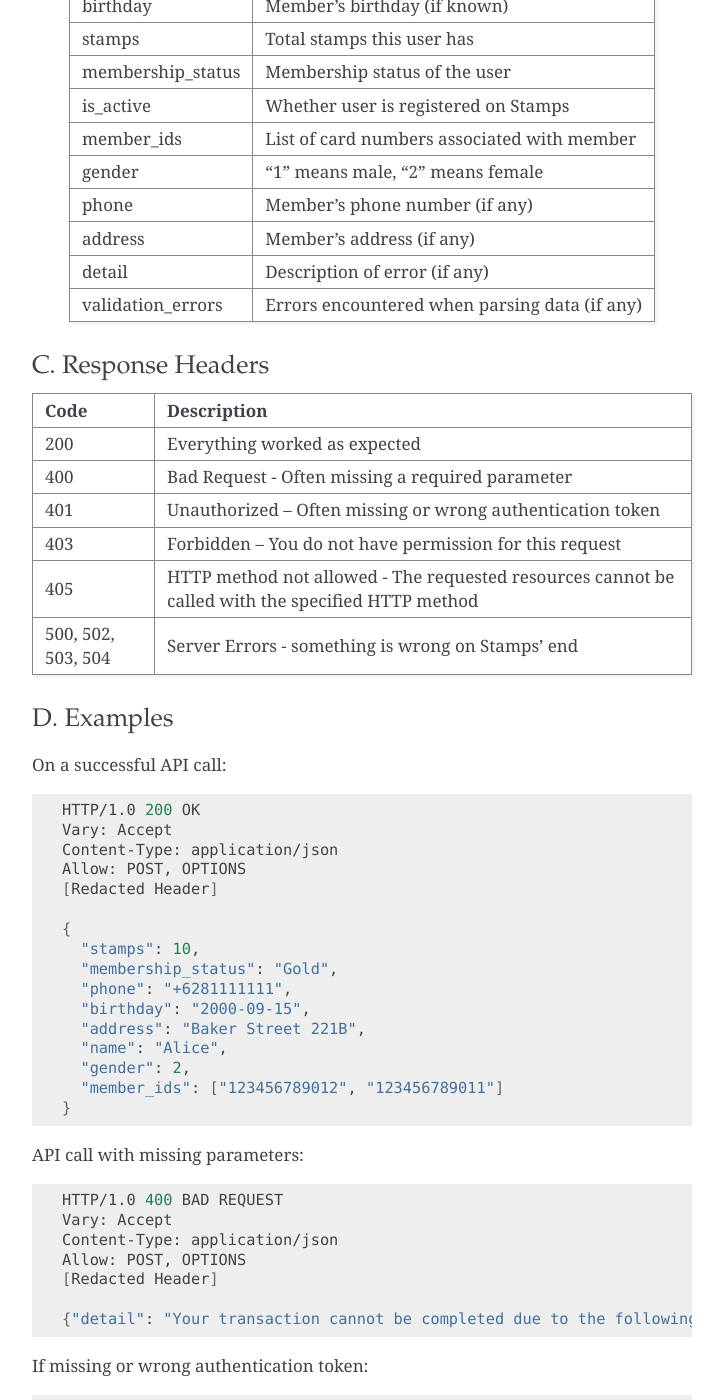
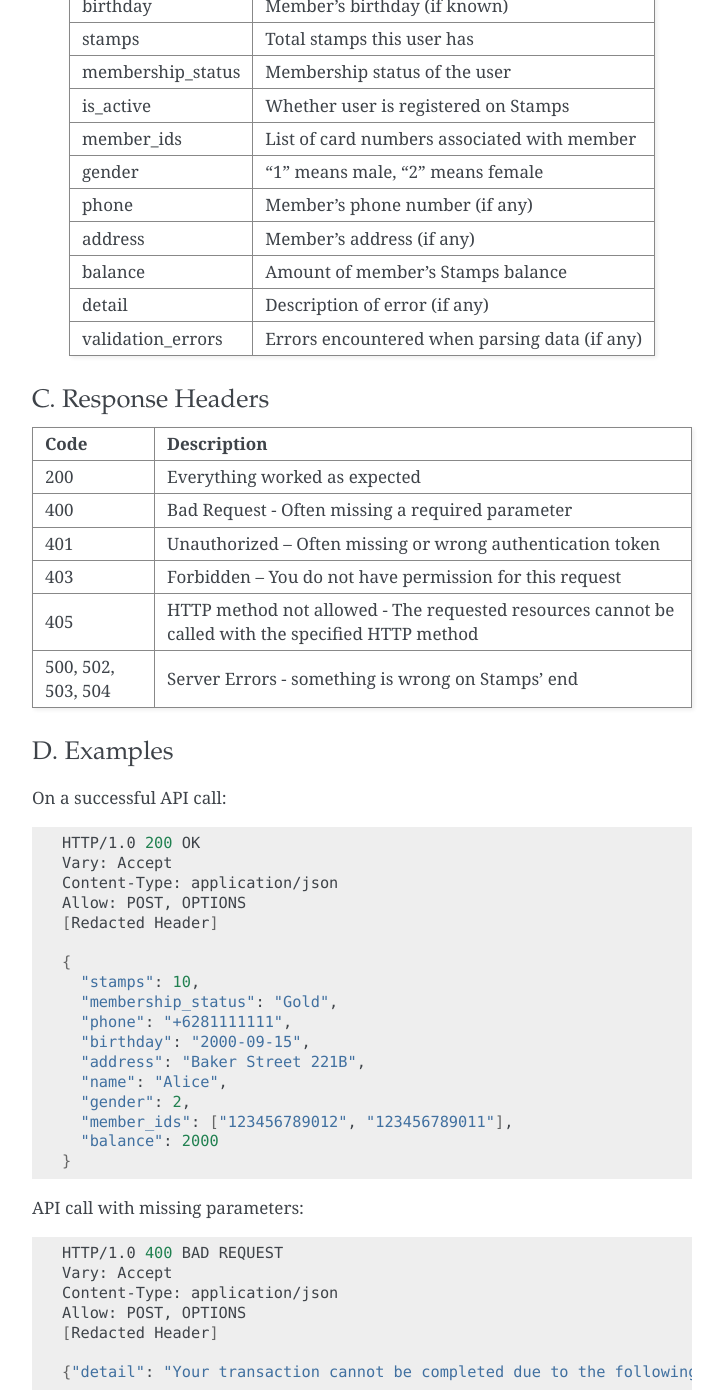
Before and after one commit to ui/stamps-api-docs, a Sphinx documentation site: the page built from source/customer_api.rst, in a window 1280 px wide and 1400 px high, scrolled down 829 px. Shown: the whole window, without its empty margins (388-1112 px from the left). Built offline with Sphinx 7.4.7, drawn with Linux system fonts in a browser that asks for light colours.

Commit message:
Added balance to membership API docs.

```diff
--- a/source/customer_api.rst
+++ b/source/customer_api.rst
@@ -46,6 +46,7 @@ member_ids          List of card numbers associated with member
 gender              "1" means male, "2" means female
 phone               Member's phone number (if any)
 address             Member's address (if any)
+balance             Amount of member's Stamps balance
 detail              Description of error (if any)
 validation_errors   Errors encountered when parsing
                     data (if any)
@@ -93,7 +94,8 @@ On a successful API call:
       "address": "Baker Street 221B",
       "name": "Alice",
       "gender": 2,
-      "member_ids": ["123456789012", "123456789011"]
+      "member_ids": ["123456789012", "123456789011"],
+      "balance": 2000
     }
 
 
```
